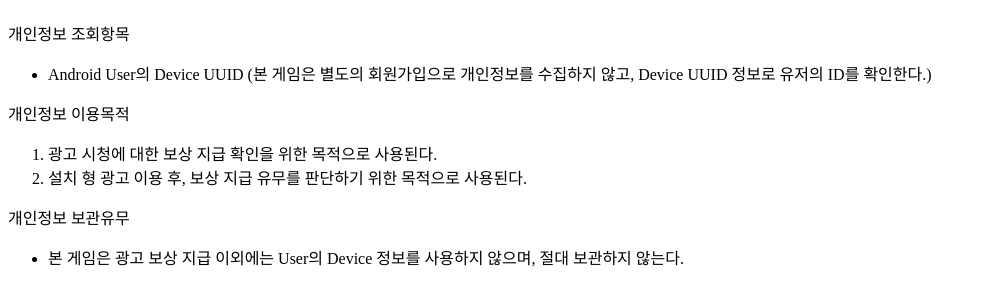
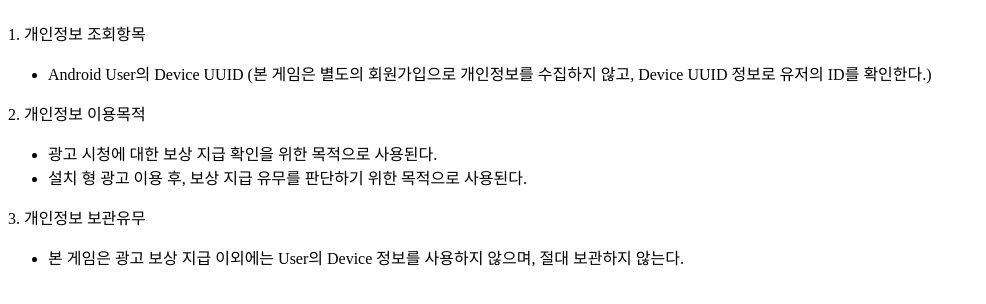
Before and after one commit to b08company/b08company.github.io, a plain HTML site: page index.html in a window 1280 px wide. Shown: the part 54-358 px from the top of the page, without its empty margins (0-986 px from the left). Drawn offline with Linux system fonts and the light colour scheme.

Commit message:
개인정보이용내역 ver.6

```diff
--- a/index.html
+++ b/index.html
@@ -7,16 +7,16 @@
     </head>
     <body>
         <h1>개인정보 처리방침</h1>
-        <p> 개인정보 조회항목 </p>
+        <p>1. 개인정보 조회항목 </p>
         <ul>
             <li> Android User의 Device UUID (본 게임은 별도의 회원가입으로 개인정보를 수집하지 않고, Device UUID 정보로 유저의 ID를 확인한다.) </li>
         </ul>
-        <p> 개인정보 이용목적</p>
-        <ol>
+        <p>2. 개인정보 이용목적</p>
+        <ul>
             <li>광고 시청에 대한 보상 지급 확인을 위한 목적으로 사용된다. </li>
             <li>설치 형 광고 이용 후, 보상 지급 유무를 판단하기 위한 목적으로 사용된다. </li>
-        </ol>
-        <p> 개인정보 보관유무 </p>
+        </ul>
+        <p>3. 개인정보 보관유무 </p>
         <ul>
             <li>본 게임은 광고 보상 지급 이외에는 User의 Device 정보를 사용하지 않으며, 절대 보관하지 않는다.</li>
         </ul>
```
